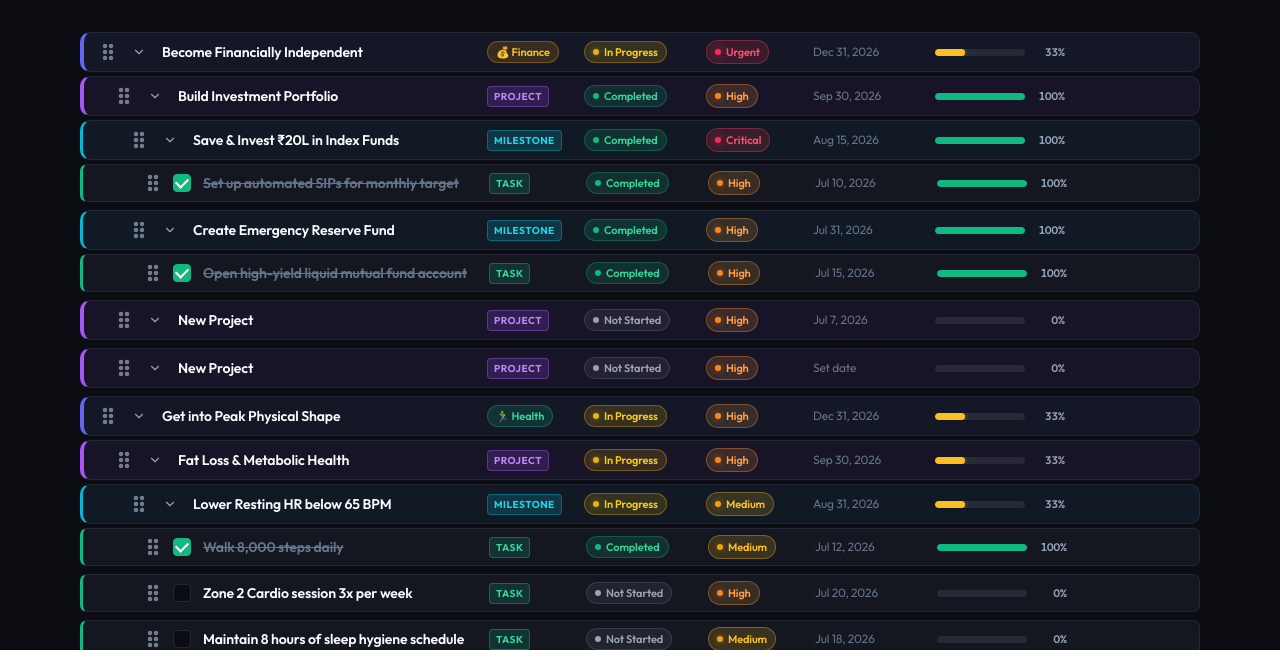
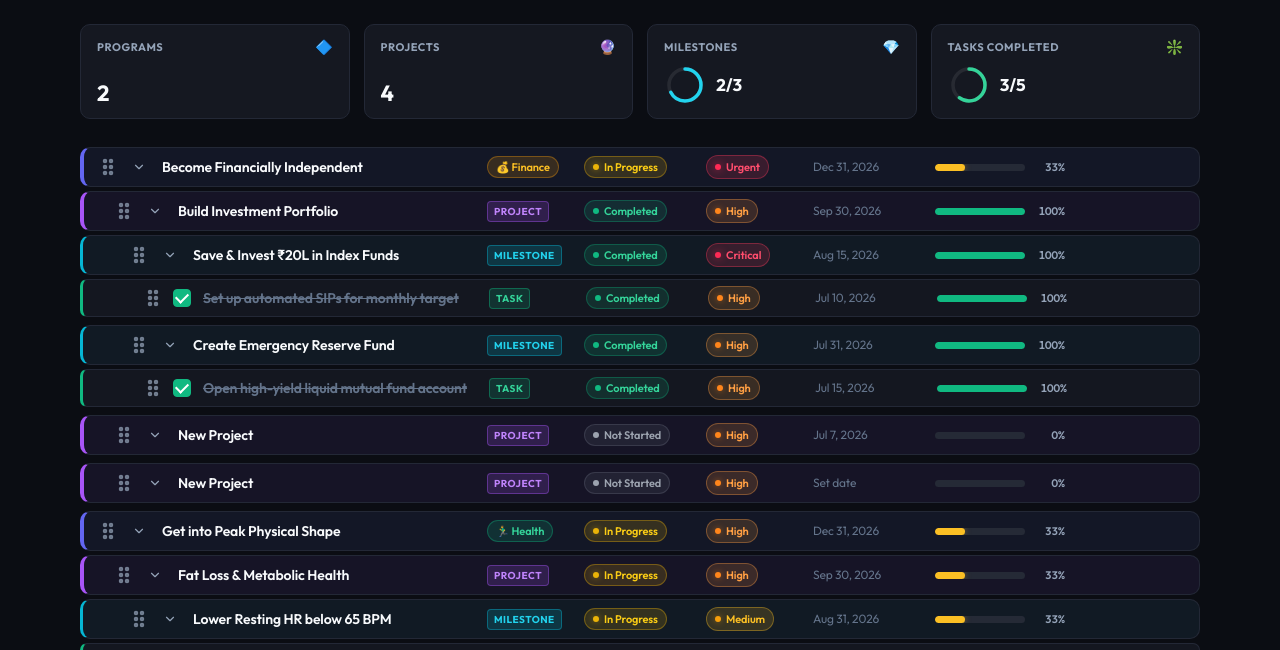
Before and after one commit to amanc3765/goaltracker, a Flask app: page / in a window 1280 px wide. Shown: the part 83-733 px from the top of the page. Run offline with Flask 3, Linux system fonts and the light colour scheme.

Commit message:
Add Top Summary Dashboard bar with circular progress metrics for tasks & milestones, rename to Personal Goals

```diff
--- a/static/css/style.css
+++ b/static/css/style.css
@@ -86,9 +86,106 @@ body {
   justify-content: space-between;
   padding-bottom: 24px;
   border-bottom: 1px solid var(--border-color);
-  margin-bottom: 28px;
+  margin-bottom: 24px;
   gap: 16px;
 }
+
+/* Top Summary Dashboard Bar */
+.summary-dashboard {
+  display: grid;
+  grid-template-columns: repeat(4, 1fr);
+  gap: 14px;
+  margin-bottom: 24px;
+}
+
+.summary-card {
+  background-color: var(--bg-card);
+  border: 1px solid var(--border-color);
+  border-radius: var(--radius-lg);
+  padding: 12px 16px;
+  display: flex;
+  flex-direction: column;
+  justify-content: space-between;
+  gap: 6px;
+  transition: border-color var(--transition-speed) var(--transition-ease),
+              background-color var(--transition-speed) var(--transition-ease);
+}
+
+.summary-card:hover {
+  border-color: #2D3446;
+  background-color: var(--bg-card-hover);
+}
+
+.summary-card-header {
+  display: flex;
+  align-items: center;
+  justify-content: space-between;
+}
+
+.summary-card-title {
+  font-size: 11px;
+  font-weight: 700;
+  color: var(--text-secondary);
+  text-transform: uppercase;
+  letter-spacing: 0.05em;
+}
+
+.summary-card-icon {
+  font-size: 14px;
+}
+
+.summary-card-value {
+  font-size: 22px;
+  font-weight: 700;
+  color: var(--text-primary);
+  font-family: var(--font-family);
+  line-height: 1.2;
+}
+
+.summary-card-body {
+  display: flex;
+  align-items: center;
+}
+
+.summary-circular-wrapper {
+  display: flex;
+  align-items: center;
+  gap: 10px;
+}
+
+.summary-circular-svg {
+  transform: rotate(-90deg);
+  flex-shrink: 0;
+}
+
+.summary-circle-bg {
+  fill: none;
+  stroke: rgba(255, 255, 255, 0.08);
+  stroke-width: 3.5;
+}
+
+.summary-circle-fill {
+  fill: none;
+  stroke-width: 3.5;
+  stroke-linecap: round;
+  transition: stroke-dashoffset 300ms var(--transition-ease);
+}
+
+.summary-circle-fill.cyan {
+  stroke: #22D3EE;
+}
+
+.summary-circle-fill.emerald {
+  stroke: #34D399;
+}
+
+.summary-circular-text {
+  font-size: 17px;
+  font-weight: 700;
+  color: var(--text-primary);
+  font-variant-numeric: tabular-nums;
+}
+
 
 .brand-section {
   display: flex;
--- a/static/js/app.js
+++ b/static/js/app.js
@@ -60,12 +60,15 @@ document.addEventListener('DOMContentLoaded', async () => {
 
   // Initial render
   renderer.render();
+  renderSummaryDashboard();
 
   // Store subscription: re-render UI & trigger backend auto-save
   store.subscribe(() => {
     renderer.render();
+    renderSummaryDashboard();
     triggerAutoSave();
   });
+
 
 
   const toggleCollapseBtn = document.getElementById('toggle-collapse-btn');
@@ -160,3 +163,69 @@ document.addEventListener('DOMContentLoaded', async () => {
     }
   });
 });
+
+/**
+ * Render Top Summary Dashboard Cards
+ */
+function renderSummaryDashboard() {
+  const container = document.getElementById('summary-dashboard');
+  if (!container || !store) return;
+
+  const stats = store.getSummaryStats();
+
+  const createCircularSvg = (completed, total, colorClass = 'cyan') => {
+    const pct = total > 0 ? Math.round((completed / total) * 100) : 0;
+    const radius = 16;
+    const circumference = 2 * Math.PI * radius;
+    const offset = circumference - (pct / 100) * circumference;
+
+    return `
+      <div class="summary-circular-wrapper">
+        <svg class="summary-circular-svg" width="42" height="42" viewBox="0 0 42 42">
+          <circle class="summary-circle-bg" cx="21" cy="21" r="${radius}"></circle>
+          <circle class="summary-circle-fill ${colorClass}" cx="21" cy="21" r="${radius}"
+            stroke-dasharray="${circumference}" stroke-dashoffset="${offset}"></circle>
+        </svg>
+        <div class="summary-circular-text">${completed}/${total}</div>
+      </div>
+    `;
+  };
+
+  container.innerHTML = `
+    <div class="summary-card">
+      <div class="summary-card-header">
+        <span class="summary-card-title">Programs</span>
+        <span class="summary-card-icon">🔷</span>
+      </div>
+      <div class="summary-card-value">${stats.numPrograms}</div>
+    </div>
+
+    <div class="summary-card">
+      <div class="summary-card-header">
+        <span class="summary-card-title">Projects</span>
+        <span class="summary-card-icon">🔮</span>
+      </div>
+      <div class="summary-card-value">${stats.numProjects}</div>
+    </div>
+
+    <div class="summary-card">
+      <div class="summary-card-header">
+        <span class="summary-card-title">Milestones</span>
+        <span class="summary-card-icon">💎</span>
+      </div>
+      <div class="summary-card-body">
+        ${createCircularSvg(stats.completedMilestones, stats.totalMilestones, 'cyan')}
+      </div>
+    </div>
+
+    <div class="summary-card">
+      <div class="summary-card-header">
+        <span class="summary-card-title">Tasks Completed</span>
+        <span class="summary-card-icon">❇️</span>
+      </div>
+      <div class="summary-card-body">
+        ${createCircularSvg(stats.completedTasks, stats.totalTasks, 'emerald')}
+      </div>
+    </div>
+  `;
+}
--- a/static/js/store.js
+++ b/static/js/store.js
@@ -97,6 +97,48 @@ export class GoalStore {
 
     this.tree.forEach(prog => calculateNodeProgress(prog));
   }
+
+  /**
+   * Get overall summary statistics
+   */
+  getSummaryStats() {
+    let numPrograms = 0;
+    let numProjects = 0;
+    let totalMilestones = 0;
+    let completedMilestones = 0;
+    let totalTasks = 0;
+    let completedTasks = 0;
+
+    const traverse = (nodes) => {
+      nodes.forEach(node => {
+        if (node.type === 'program') numPrograms++;
+        else if (node.type === 'project') numProjects++;
+        else if (node.type === 'milestone') {
+          totalMilestones++;
+          if (node.status === 'completed' || node.progress === 100) completedMilestones++;
+        } else if (node.type === 'task') {
+          totalTasks++;
+          if (node.completed || node.status === 'completed' || node.progress === 100) completedTasks++;
+        }
+
+        if (node.children && node.children.length > 0) {
+          traverse(node.children);
+        }
+      });
+    };
+
+    traverse(this.tree);
+
+    return {
+      numPrograms,
+      numProjects,
+      totalMilestones,
+      completedMilestones,
+      totalTasks,
+      completedTasks
+    };
+  }
+
 
 
   /**
--- a/templates/index.html
+++ b/templates/index.html
@@ -3,7 +3,7 @@
 <head>
   <meta charset="UTF-8">
   <meta name="viewport" content="width=device-width, initial-scale=1.0">
-  <title>Personal Goals Tracker — Linear-Style Hierarchy Management</title>
+  <title>Personal Goals — GoalTracker</title>
   <meta name="description" content="A premium, minimal personal goal management application managing life goals across Year, Quarter, Month, and Week horizons.">
 
   <!-- CSS Styles -->
@@ -25,6 +25,7 @@
           <h1 class="app-title">Personal Goals</h1>
         </div>
       </div>
+
 
       <div class="top-actions">
         <!-- Search Bar -->
@@ -60,8 +61,12 @@
       </div>
     </header>
 
+    <!-- Top Summary Dashboard Bar -->
+    <div id="summary-dashboard" class="summary-dashboard"></div>
+
     <!-- Main Tree View Workspace -->
     <main id="tree-container" class="tree-container">
+
       <!-- Tree view dynamically rendered by tree.js -->
     </main>
   </div>
```
